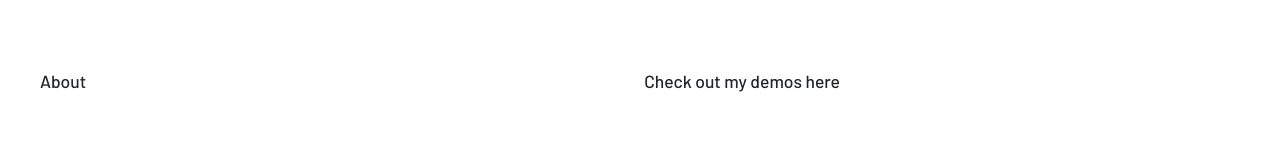
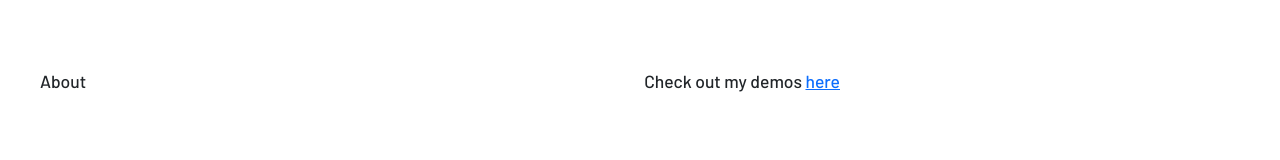
Before and after one commit to Kleonisy/soundspot, a React (Create React App) app in the folder frontend/: page /profile in a window 1280 px wide. Shown: the part 385-545 px from the top of the page. Built offline with nearby package versions, Linux system fonts and the light colour scheme; no server answers.

Commit message:
fix userpage demo link, classname

```diff
--- a/frontend/src/components/UserPage/UserPage.css
+++ b/frontend/src/components/UserPage/UserPage.css
@@ -16,7 +16,7 @@
   justify-content: space-between;
 }
 
-.lower-inf-cont{
+.lower-inf-container{
   display: flex;
   justify-content: space-between;
 }
--- a/frontend/src/components/UserPage/UserPage.jsx
+++ b/frontend/src/components/UserPage/UserPage.jsx
@@ -1,15 +1,17 @@
-import React, { useEffect } from 'react';
-import { useDispatch, useSelector } from 'react-redux';
-import { loadUser } from '../../storeAndSlices/Slices/authReducer';
+import React, { useMemo } from 'react';
+import { useSelector } from 'react-redux';
+import { NavLink } from 'react-router-dom';
 import './UserPage.css';
 
 function UserPage() {
   const { data: user, hasUser } = useSelector((state) => state.authState);
-  const dispatch = useDispatch();
 
-  useEffect(() => {
-    dispatch(loadUser());
-  }, [hasUser]);
+  // const userRaiting = (currUser) => {
+  //   const total = currUser.Raitings.map((el) => el.raiting);
+  //   return total.reduce((curr, prev) => (curr + prev)) / total.length;
+  // };
+
+  // const raiting = useMemo(() => userRaiting(user), []);
 
   return (
     <div className="user-container">
@@ -47,13 +49,17 @@ function UserPage() {
             </p>
           </div>
         </div>
-        <div className="lower-inf-cont">
+        <div className="lower-inf-container">
           <div>
             <h5>About</h5>
             <p className="user-inf">{hasUser && user.about}</p>
           </div>
           <div>
-            <h5>Check out my demos here</h5>
+            <h5>
+              Check out my demos
+              {' '}
+              <NavLink to={hasUser && `/users/${user.id}/demos`}>here</NavLink>
+            </h5>
           </div>
         </div>
       </div>
```
